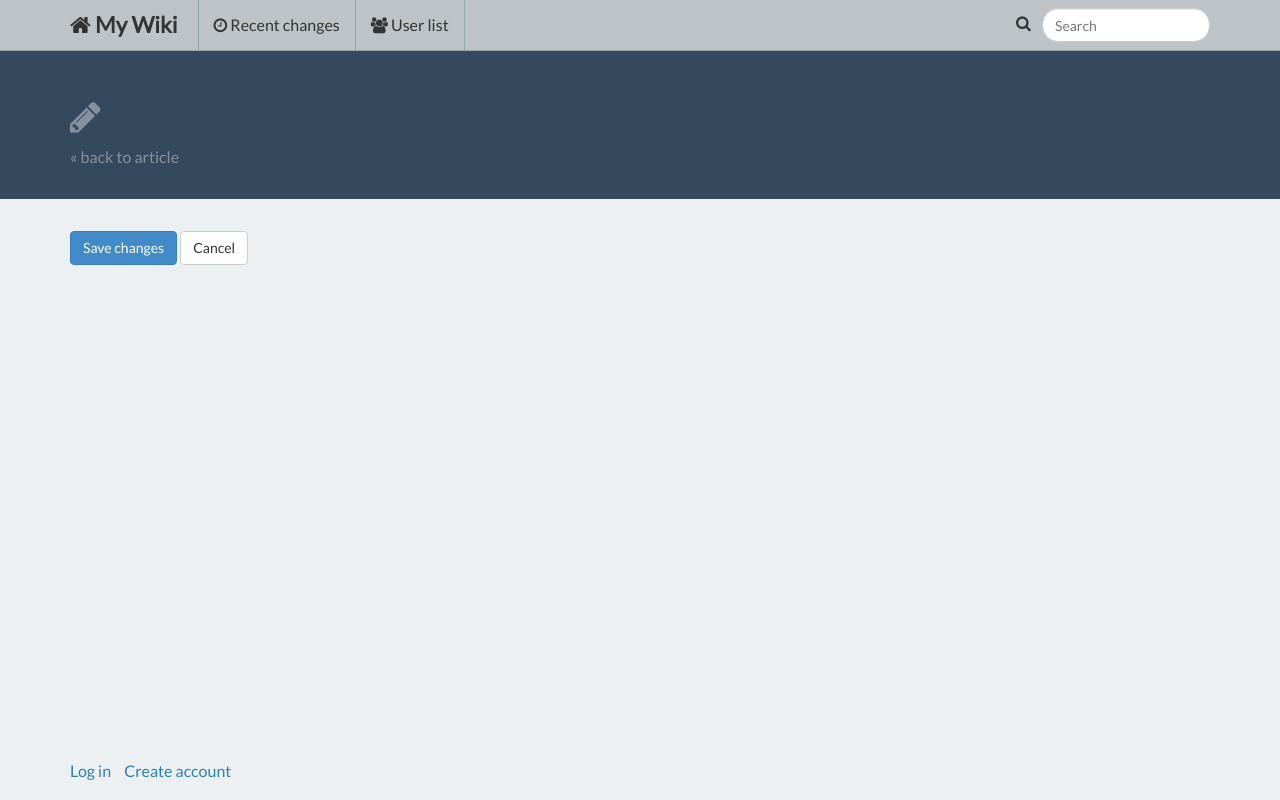
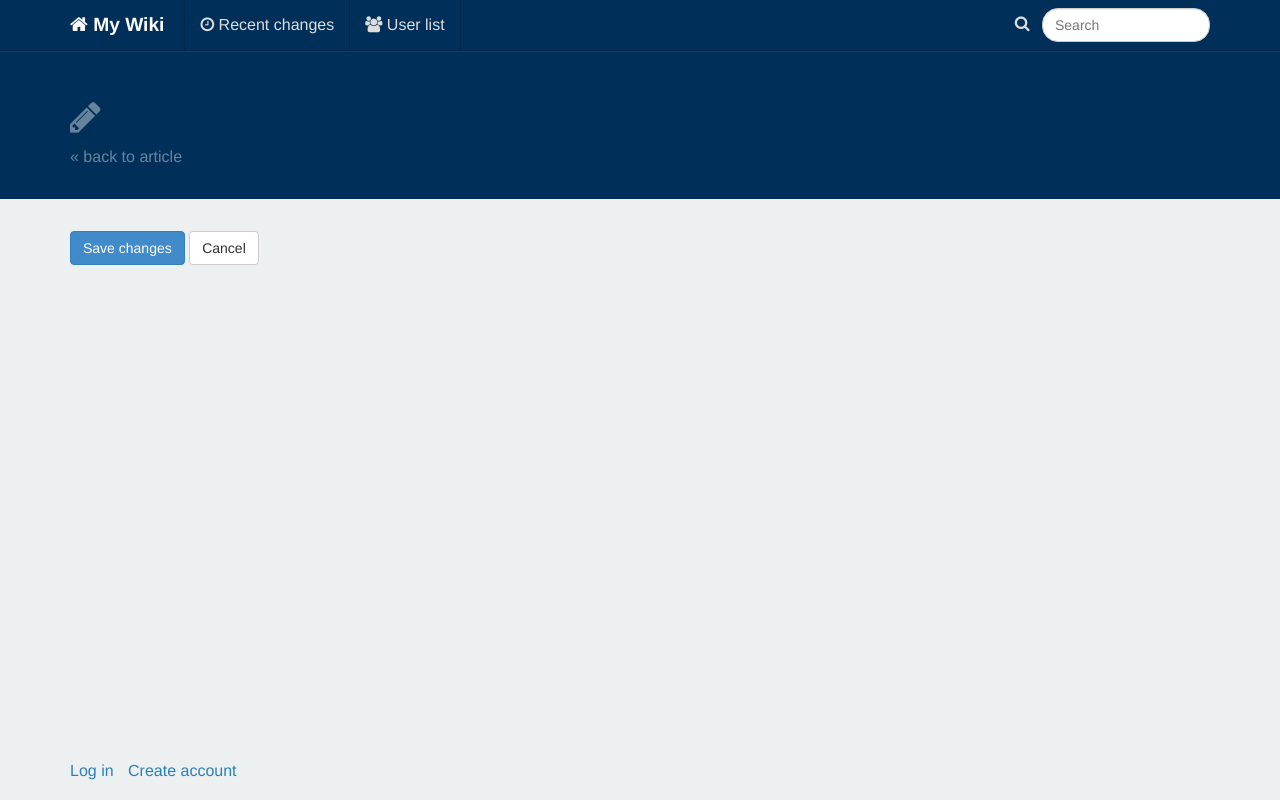
Before and after one commit to thewub/SlickWiki, a Django app: template templates/wiki/edit.html in a window 1280 px wide. Run offline with Django 3.2, Linux system fonts and the light colour scheme; the template is opened without the code that fills it, so the values that code supplies are empty; parts of the project's set-up code (start-up, migrations or seed data) failed here and were passed over; some libraries are stand-ins or nearby versions.

Commit message:
font, colour and general design changes

```diff
--- a/templates/base.html
+++ b/templates/base.html
@@ -3,7 +3,7 @@
     <head>
         <meta name="viewport" content="width=device-width, initial-scale=1">
         <title>{% block title %}My Wiki{% endblock %}</title>
-        <link rel="stylesheet" href="//fonts.googleapis.com/css?family=Lato:400,800">
+        <!--<link rel="stylesheet" href="//fonts.googleapis.com/css?family=Lato:400,800">-->
         <link rel="stylesheet" href="{% static "bootstrap/css/bootstrap.min.css" %}">
         <link rel="stylesheet" href="{% static "font-awesome/css/font-awesome.min.css" %}">
         <link rel="stylesheet" href="{% static "slickwiki-styles.css" %}">
--- a/wiki/static/slickwiki-styles.css
+++ b/wiki/static/slickwiki-styles.css
@@ -24,7 +24,7 @@ footer {
 body {
     overflow-y: scroll; /* always show scroll bar */
     padding-top: 50px;
-    font-family: "Lato", Calibri, "Segoe UI", Optima, Arial, sans-serif;
+    font-family: "Helvetica Neue", Helvetica, Arial, sans-serif;
     background: #ecf0f1;
     font-size: 16px;
 }
@@ -33,32 +33,34 @@ a {
 }
 
 .navbar-default {
-    background: #bdc3c7;
-    color: #333;
-    border-color: #95a5a6;
+    background: #00305A;
+    color: #ddd;
+    border-color: rgba(0, 0, 0, 0.2);
+    box-shadow: 0 1px 0 rgba(255, 255, 255, 0.07);
 }
 .navbar-default .navbar-collapse,
 .navbar-default .navbar-form {
-    border-color: #95a5a6;
-}
-.navbar-brand {
-    font-size: 1.4em;
-    font-weight: bold;
-    padding-right: 20px;
+    border-color: rgba(0, 0, 0, 0.2);
 }
 
-.navbar-default .navbar-brand,
 .navbar-default .navbar-nav>li>a {
-    color: #333;
+    color: #ddd;
 }
 .navbar-default .navbar-brand:hover,
 .navbar-default .navbar-nav>li>a:hover {
-    color: #2980b9;
+    color: #eeeeff;
+}
+
+.navbar-default .navbar-brand {
+    font-size: 1.2em;
+    font-weight: bold;
+    padding-right: 20px;
+    color: white;
 }
 
 .navbar-brand,
 .navbar-default .navbar-nav>li {
-    border-right: 1px solid #95a5a6;
+    border-right: 1px solid rgba(0, 0, 0, 0.2);
 }
 
 .search-icon {
@@ -107,7 +109,7 @@ a {
     margin: 0;
     padding: 30px 0 20px;
     border: none;
-    background: #34495e;
+    background: #00305A;
     color: white;
     min-height: 149px;
 }
```
